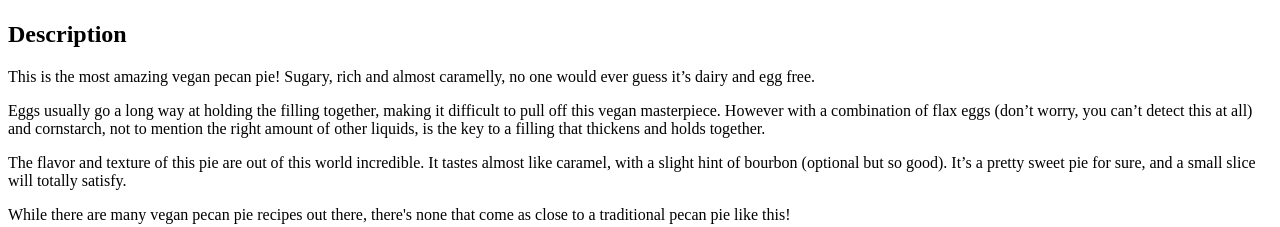
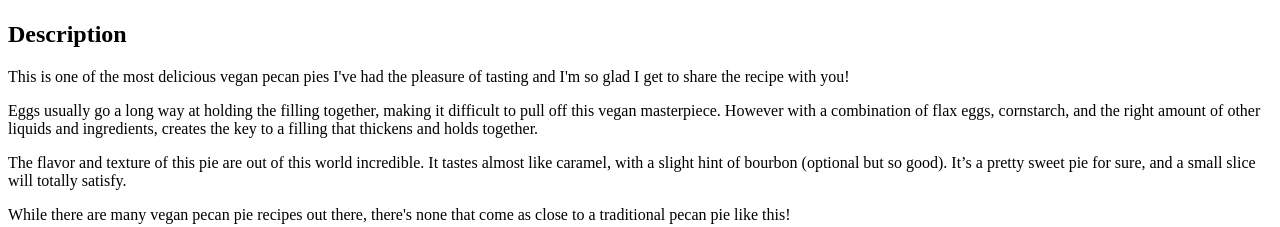
Before and after one commit to Obidash/odin-recipes, a plain HTML site: page recipes/pecan.html in a window 1280 px wide. Shown: the part 583-810 px from the top of the page. Drawn offline with Linux system fonts and the light colour scheme.

Commit message:
Change description wording in pecan.html

```diff
--- a/recipes/pecan.html
+++ b/recipes/pecan.html
@@ -10,8 +10,8 @@
 
             <h2>Description</h2>
 
-                <p>This is the most amazing vegan pecan pie! Sugary, rich and almost caramelly, no one would ever guess it’s dairy and egg free. </p>
-                <p>Eggs usually go a long way at holding the filling together, making it difficult to pull off this vegan masterpiece. However with a combination of flax eggs (don’t worry, you can’t detect this at all) and cornstarch, not to mention the right amount of other liquids, is the key to a filling that thickens and holds together.</p>
+                <p>This is one of the most delicious vegan pecan pies I've had the pleasure of tasting and I'm so glad I get to share the recipe with you!</p>
+                <p>Eggs usually go a long way at holding the filling together, making it difficult to pull off this vegan masterpiece. However with a combination of flax eggs, cornstarch, and the right amount of other liquids and ingredients, creates the key to a filling that thickens and holds together.</p>
                 <p>The flavor and texture of this pie are out of this world incredible. It tastes almost like caramel, with a slight hint of bourbon (optional but so good). It’s a pretty sweet pie for sure, and a small slice will totally satisfy.</p>
                 <p>While there are many vegan pecan pie recipes out there, there's none that come as close to a traditional pecan pie like this!</p>
                 <p>Hope you're ready to dive in and make this culinary marvel!</p>
```
